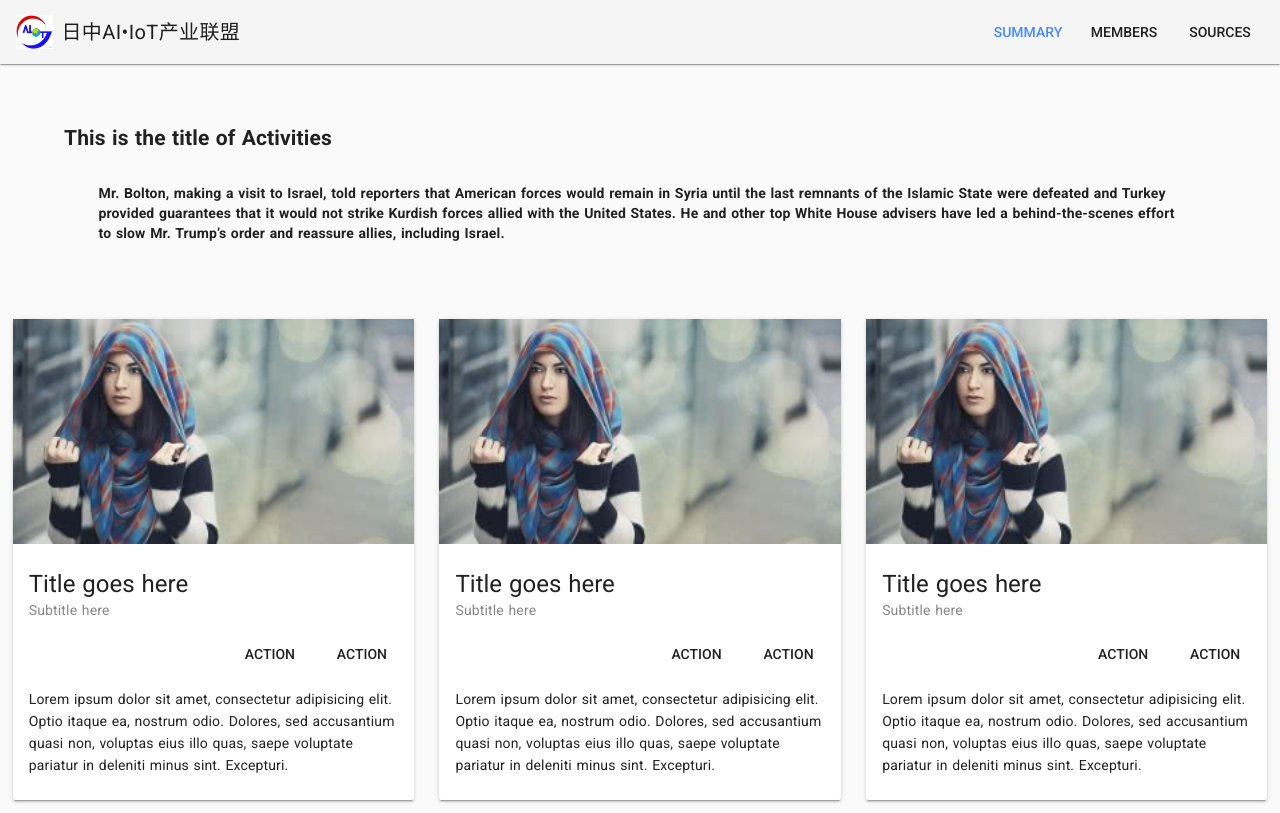
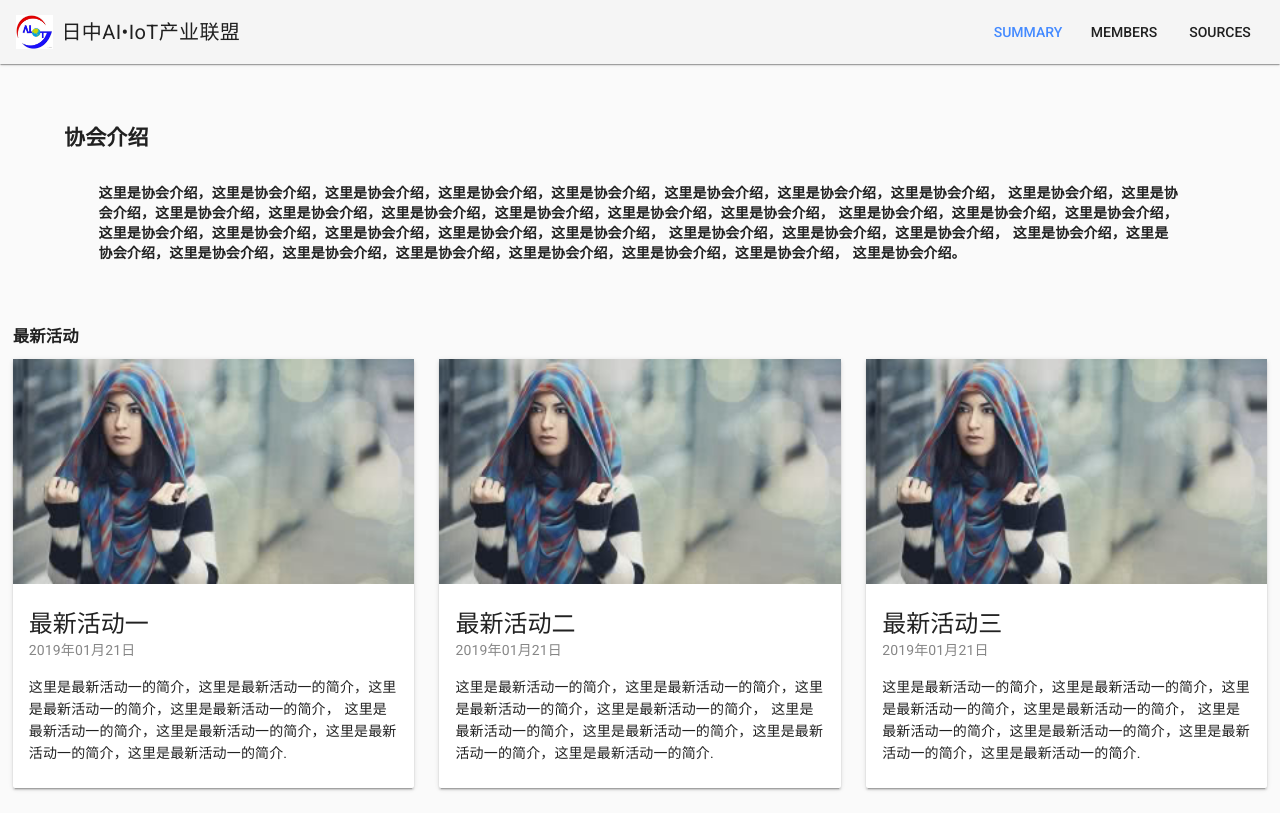
Before and after one commit to liuyang19900520/iot-page, a Nuxt app: page / in a window 1280 px wide. Built offline with nearby package versions, Linux system fonts and the light colour scheme.

Commit message:
第一版（未添加响应式布局）

```diff
--- /dev/null
+++ b/components/ActitiviesFrame.vue
@@ -0,0 +1,28 @@
+<template>
+  <div>
+    <md-list>
+      <h3>最新活动</h3>
+      <br>
+      <md-list-item v-for="n in 10" :key="n">
+        <h5>● 刘会长出席北京xx活动</h5>
+        <h6>2019-01-01</h6>
+      </md-list-item>
+    </md-list>
+  </div>
+</template>
+
+<script>
+export default {
+  name: "SingleLine"
+};
+</script>
+
+<style lang="scss" scoped>
+.md-list {
+  width: 320px;
+  max-width: 100%;
+  display: inline-block;
+  vertical-align: top;
+  border: 1px solid rgba(#000, 0.12);
+}
+</style>
--- a/components/ActivityTool.vue
+++ b/components/ActivityTool.vue
@@ -1,31 +1,32 @@
 <template>
   <div class="activity">
     <div class="title-post">
-      <h1>This is the title of Activities</h1>
+      <h1>协会介绍</h1>
       <h4 class="title-post-content">
-        Mr. Bolton, making a visit to Israel, told reporters that American forces would remain in Syria until the last
-        remnants of the Islamic State were defeated and Turkey provided guarantees that it would not strike Kurdish forces
-        allied with the United States. He and other top White House advisers have led a behind-the-scenes effort to slow Mr.
-        Trump’s order and reassure allies, including Israel.
+        这里是协会介绍，这里是协会介绍，这里是协会介绍，这里是协会介绍，这里是协会介绍，这里是协会介绍，这里是协会介绍，这里是协会介绍，
+        这里是协会介绍，这里是协会介绍，这里是协会介绍，这里是协会介绍，这里是协会介绍，这里是协会介绍，这里是协会介绍，这里是协会介绍，
+        这里是协会介绍，这里是协会介绍，这里是协会介绍，这里是协会介绍，这里是协会介绍，这里是协会介绍，这里是协会介绍，这里是协会介绍，
+        这里是协会介绍，这里是协会介绍，这里是协会介绍，
+        这里是协会介绍，这里是协会介绍，这里是协会介绍，这里是协会介绍，这里是协会介绍，这里是协会介绍，这里是协会介绍，这里是协会介绍，
+        这里是协会介绍。
       </h4>
     </div>
-    <div class="md-layout ">
+    <h3 class="title-post-title">最新活动</h3>
+    <div class="md-layout">
       <md-card class="md-layout-item">
         <md-card-media>
           <img src="../assets/post-1.jpg" alt="People">
         </md-card-media>
 
         <md-card-header>
-          <div class="md-title">Title goes here</div>
-          <div class="md-subhead">Subtitle here</div>
+          <div class="md-title">最新活动一</div>
+          <div class="md-subhead">2019年01月21日</div>
         </md-card-header>
 
-        <md-card-actions>
-          <md-button>Action</md-button>
-          <md-button>Action</md-button>
-        </md-card-actions>
-
-        <md-card-content>Lorem ipsum dolor sit amet, consectetur adipisicing elit. Optio itaque ea, nostrum odio. Dolores, sed accusantium quasi non, voluptas eius illo quas, saepe voluptate pariatur in deleniti minus sint. Excepturi.</md-card-content>
+        <md-card-content>
+          这里是最新活动一的简介，这里是最新活动一的简介，这里是最新活动一的简介，这里是最新活动一的简介，
+          这里是最新活动一的简介，这里是最新活动一的简介，这里是最新活动一的简介，这里是最新活动一的简介.
+        </md-card-content>
       </md-card>
 
       <md-card class="md-layout-item">
@@ -34,34 +35,29 @@
         </md-card-media>
 
         <md-card-header>
-          <div class="md-title">Title goes here</div>
-          <div class="md-subhead">Subtitle here</div>
+          <div class="md-title">最新活动二</div>
+          <div class="md-subhead">2019年01月21日</div>
         </md-card-header>
 
-        <md-card-actions>
-          <md-button>Action</md-button>
-          <md-button>Action</md-button>
-        </md-card-actions>
-
-        <md-card-content>Lorem ipsum dolor sit amet, consectetur adipisicing elit. Optio itaque ea, nostrum odio. Dolores, sed accusantium quasi non, voluptas eius illo quas, saepe voluptate pariatur in deleniti minus sint. Excepturi.</md-card-content>
+        <md-card-content>
+          这里是最新活动一的简介，这里是最新活动一的简介，这里是最新活动一的简介，这里是最新活动一的简介，
+          这里是最新活动一的简介，这里是最新活动一的简介，这里是最新活动一的简介，这里是最新活动一的简介.
+        </md-card-content>
       </md-card>
-
       <md-card class="md-layout-item">
         <md-card-media>
           <img src="../assets/post-1.jpg" alt="People">
         </md-card-media>
 
         <md-card-header>
-          <div class="md-title">Title goes here</div>
-          <div class="md-subhead">Subtitle here</div>
+          <div class="md-title">最新活动三</div>
+          <div class="md-subhead">2019年01月21日</div>
         </md-card-header>
 
-        <md-card-actions>
-          <md-button>Action</md-button>
-          <md-button>Action</md-button>
-        </md-card-actions>
-
-        <md-card-content>Lorem ipsum dolor sit amet, consectetur adipisicing elit. Optio itaque ea, nostrum odio. Dolores, sed accusantium quasi non, voluptas eius illo quas, saepe voluptate pariatur in deleniti minus sint. Excepturi.</md-card-content>
+        <md-card-content>
+          这里是最新活动一的简介，这里是最新活动一的简介，这里是最新活动一的简介，这里是最新活动一的简介，
+          这里是最新活动一的简介，这里是最新活动一的简介，这里是最新活动一的简介，这里是最新活动一的简介.
+        </md-card-content>
       </md-card>
     </div>
   </div>
@@ -82,9 +78,8 @@ export default {
 </script>
 
 <style lang="scss" scoped>
-
-.activity{
-  width: 100%
+.activity {
+  width: 100%;
 }
 
 .md-card {
@@ -94,12 +89,15 @@ export default {
   vertical-align: top;
 }
 
-.title-post{
-  margin: 5%
+.title-post {
+  margin: 5%;
 }
 
-.title-post-content{
-  margin: 3%
+.title-post-title {
+  margin-left: 1%;
 }
 
+.title-post-content {
+  margin: 3%;
+}
 </style>
--- a/components/members/MemberAssociation.vue
+++ b/components/members/MemberAssociation.vue
@@ -1,30 +1,37 @@
 <template>
   <div class="center">
     <div class="assciation_left">
-      <member-association-item v-for="n in 10" :key="n"/>
+      <member-association-item v-for="n in 7" :key="n"/>
     </div>
-    <div class="assciation_right"></div>
+    <div class="assciation_right">
+      <actitivies-frame/>
+    </div>
   </div>
 </template>
 
 <script>
 import MemberAssociationItem from "~/components/members/MemberAssociationItem.vue";
+import ActitiviesFrame from "~/components/ActitiviesFrame.vue";
 export default {
   name: "MemberAssociation",
   components: {
-    MemberAssociationItem
+    MemberAssociationItem,
+    ActitiviesFrame
   }
 };
 </script>
 
 <style>
 .center {
-  flex-direction: column;
-  align-items: stretch;
+  display: flex;
+  align-items: flex-start;
+  justify-content: flex-start; /*水平居中*/
 }
 
 .assciation_right {
   width: 25%;
+  justify-content: flex-start;
+  padding: 2%;
 }
 .assciation_left {
   width: 75%;
--- a/components/members/MemberExperts.vue
+++ b/components/members/MemberExperts.vue
@@ -1,56 +1,17 @@
 <template>
-  <div class="center">
-    <md-card v-for="n in 30" :key="n">
+  <div>
+    <md-card class="md-card" v-for="n in 10" :key="n">
       <md-card-media-cover md-solid>
         <md-card-media md-ratio="4:3">
           <img src="../../assets/card-sky.jpg" alt="Skyscraper">
         </md-card-media>
         <md-card-area>
           <md-card-header>
-            <span class="md-title">Solid background</span>
-            <span class="md-subhead">4/3 image</span>
-          </md-card-header>
-        </md-card-area>
-      </md-card-media-cover>
-    </md-card>
-
-    <md-card>
-      <md-card-media-cover md-solid>
-        <md-card-media md-ratio="4:3">
-          <img src="../../assets/card-sky.jpg" alt="Skyscraper">
-        </md-card-media>
-        <md-card-area>
-          <md-card-header>
-            <span class="md-title">Solid background</span>
-            <span class="md-subhead">4/3 image</span>
-          </md-card-header>
-        </md-card-area>
-      </md-card-media-cover>
-    </md-card>
-
-    <md-card>
-      <md-card-media-cover md-solid>
-        <md-card-media md-ratio="4:3">
-          <img src="../../assets/card-sky.jpg" alt="Skyscraper">
-        </md-card-media>
-        <md-card-area>
-          <md-card-header>
-            <span class="md-title">Solid background</span>
-            <span class="md-subhead">4/3 image</span>
-          </md-card-header>
-        </md-card-area>
-      </md-card-media-cover>
-    </md-card>
-
-    <md-card>
-      <md-card-media-cover md-solid>
-        <md-card-media md-ratio="4:3">
-          <img src="../../assets/card-sky.jpg" alt="Skyscraper">
-        </md-card-media>
-        <md-card-area>
-          <md-card-header>
-            <span class="md-title">Solid background</span>
-            <span class="md-subhead">4/3 image</span>
+            <span class="md-title">张三</span>
+            <span class="md-subhead">
+              张三，xx大学博士，xx领域专家。
+              著有《xxxx》
+            </span>
           </md-card-header>
         </md-card-area>
       </md-card-media-cover>
--- a/components/members/MemberJoinUsFormCompany.vue
+++ b/components/members/MemberJoinUsFormCompany.vue
@@ -11,7 +11,7 @@
         <md-option value="fight-club">AI</md-option>
         <md-option value="godfather">IT</md-option>
         <md-option value="godfather-ii">IOT</md-option>
-        <md-option value="godfather-iii">华人团体</md-option>
+        <md-option value="godfather-iii">IT service</md-option>
       </md-select>
     </md-field>
 
--- a/components/sources/ContentSourceTool.vue
+++ b/components/sources/ContentSourceTool.vue
@@ -1,6 +1,6 @@
 <template>
   <div class="source_outside">
-    <div class="source_main_side">1111</div>
+    <div class="source_main_side"></div>
     <div class="source_main_middle">
       <br>
       <h3>最新资料</h3>
@@ -60,7 +60,7 @@
         </md-card-media-cover>
       </md-card>
     </div>
-    <div class="source_main_side">1111</div>
+    <div class="source_main_side"></div>
   </div>
 </template>
 
```
Also changed, not shown: components/sources/MainSourcesTool.vue (+29 -6 lines).
